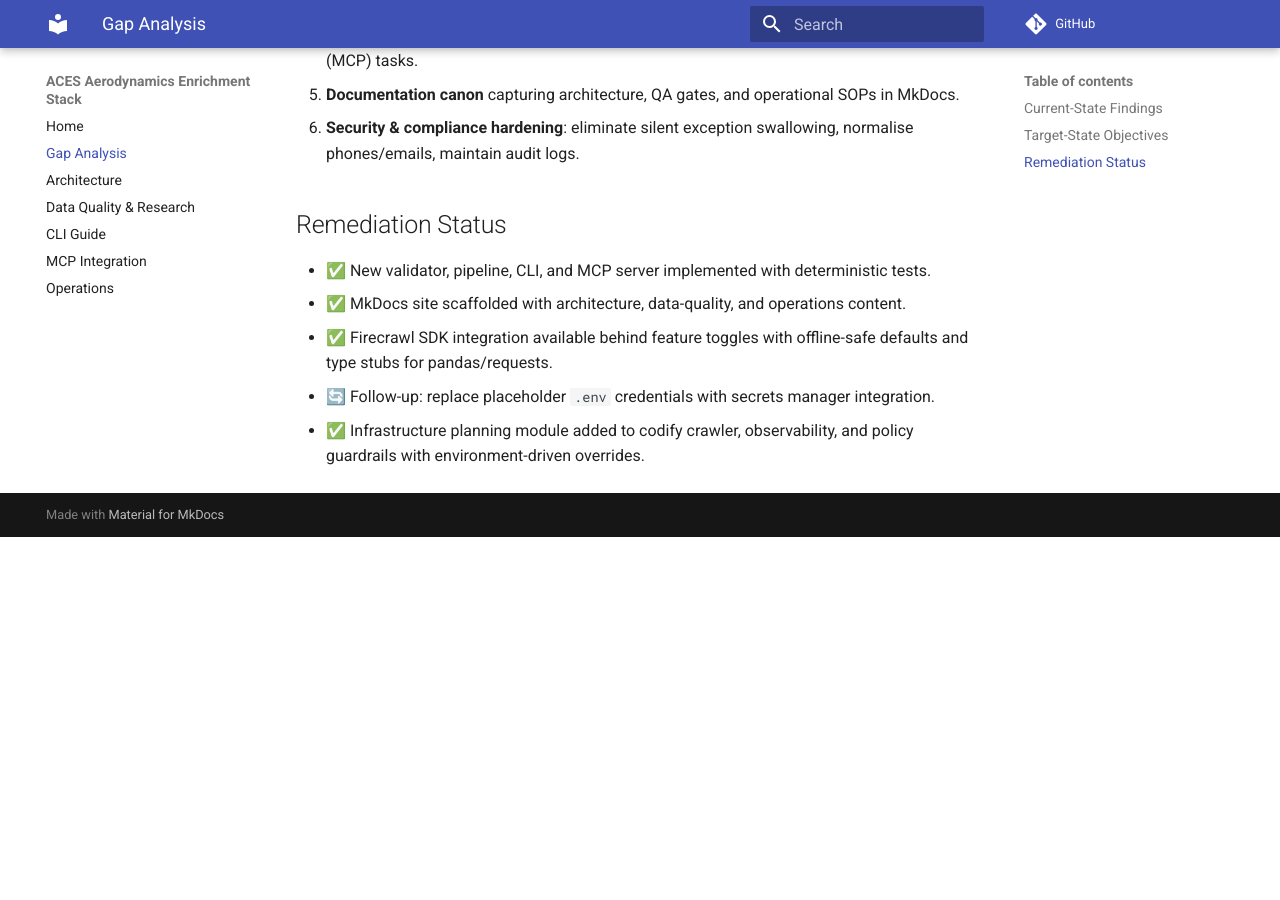
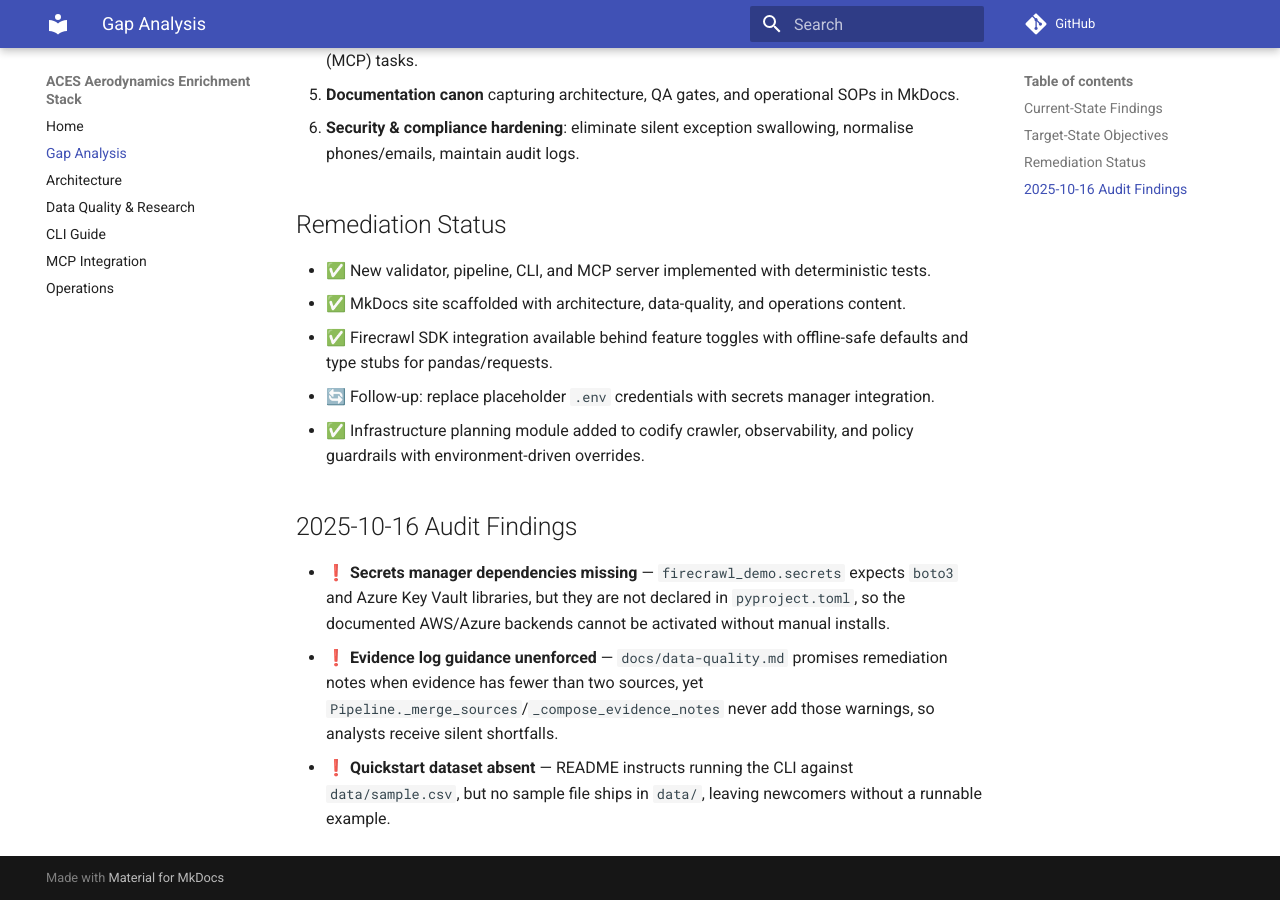
Before and after one commit to IAmJonoBo/watercrawl, an MkDocs documentation site: the page built from docs/gap-analysis.md, in a window 1280 px wide and 900 px high, scrolled down 798 px. Built offline with MkDocs 1.6.1 and Material for MkDocs 9.7.7, drawn with Linux system fonts in a browser that asks for light colours; comment, search, counter and statistics services are not loaded; before the commit the page ends 1335 px from its top, so only the background shows below that.

Commit message:
docs: record outstanding integration gaps

```diff
--- a/docs/gap-analysis.md
+++ b/docs/gap-analysis.md
@@ -25,3 +25,9 @@
 - ✅ Firecrawl SDK integration available behind feature toggles with offline-safe defaults and type stubs for pandas/requests.
 - 🔄 Follow-up: replace placeholder `.env` credentials with secrets manager integration.
 - ✅ Infrastructure planning module added to codify crawler, observability, and policy guardrails with environment-driven overrides.
+
+## 2025-10-16 Audit Findings
+
+- ❗ **Secrets manager dependencies missing** — `firecrawl_demo.secrets` expects `boto3` and Azure Key Vault libraries, but they are not declared in `pyproject.toml`, so the documented AWS/Azure backends cannot be activated without manual installs.
+- ❗ **Evidence log guidance unenforced** — `docs/data-quality.md` promises remediation notes when evidence has fewer than two sources, yet `Pipeline._merge_sources`/`_compose_evidence_notes` never add those warnings, so analysts receive silent shortfalls.
+- ❗ **Quickstart dataset absent** — README instructs running the CLI against `data/sample.csv`, but no sample file ships in `data/`, leaving newcomers without a runnable example.
```
Also changed, not shown: Next_Steps.md (+9 -0 lines).
